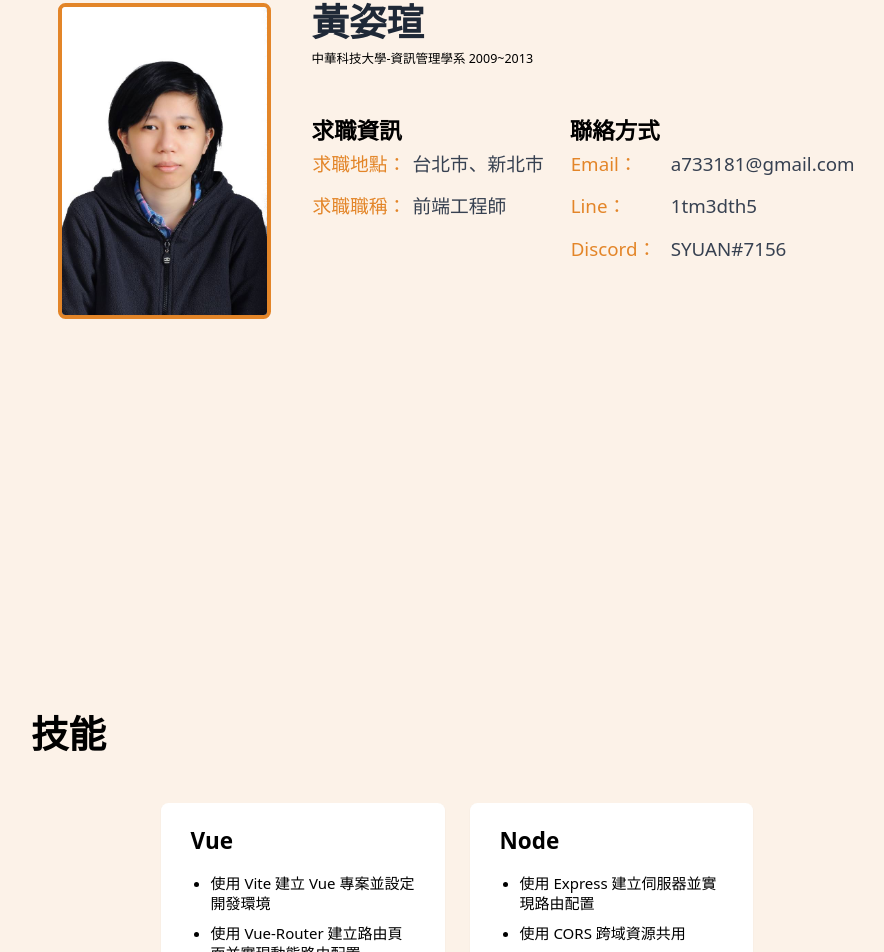
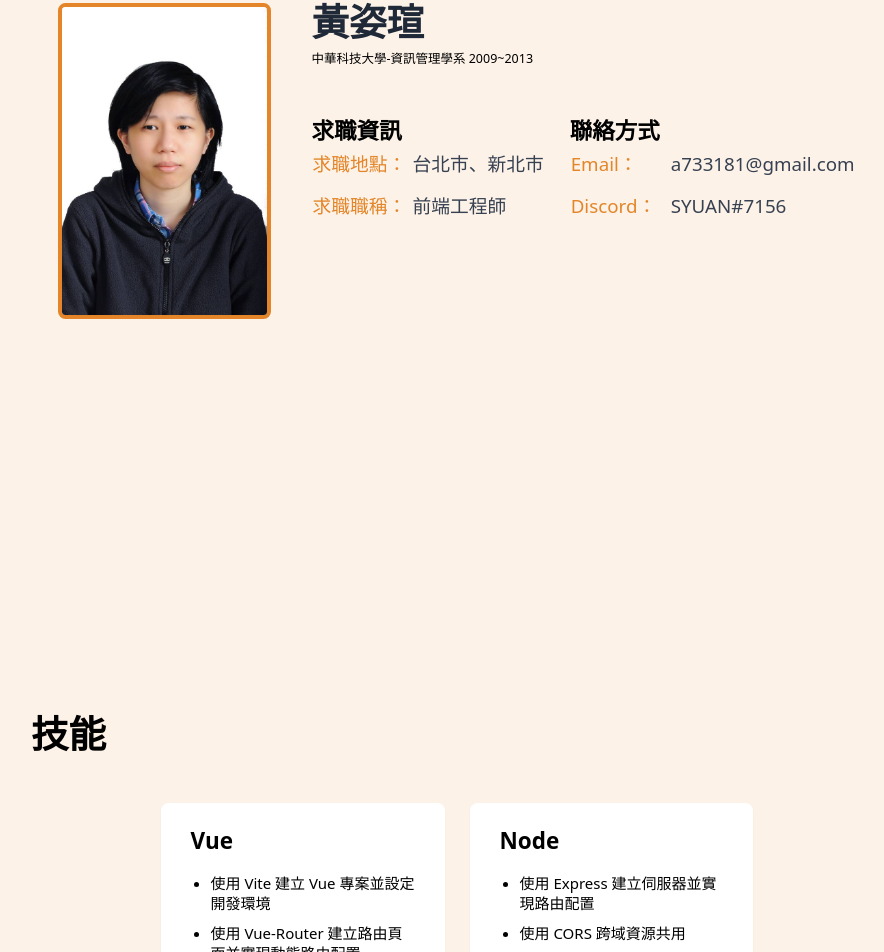
Before and after one commit to a733181/info, a Vue app: page / in a window 1280 px wide. Shown: the part 930-1882 px from the top of the page, without its empty margins (333-1217 px from the left). Built offline with nearby package versions, Linux system fonts and the light colour scheme.

Commit message:
修改 關於我

```diff
--- a/src/components/TheAbout.vue
+++ b/src/components/TheAbout.vue
@@ -38,16 +38,6 @@
                 </td>
               </tr>
               <tr>
-                <td class="text-primary w-[100px] py-4">Line：</td>
-                <td class="py-4">
-                  <a
-                    href="https://line.me/ti/p/mZnErV_2XK"
-                    class="hover:opacity-60 duration-150"
-                    >1tm3dth5</a
-                  >
-                </td>
-              </tr>
-              <tr>
                 <td class="text-primary w-[100px] py-4">Discord：</td>
                 <td class="py-4">
                   <a
```
